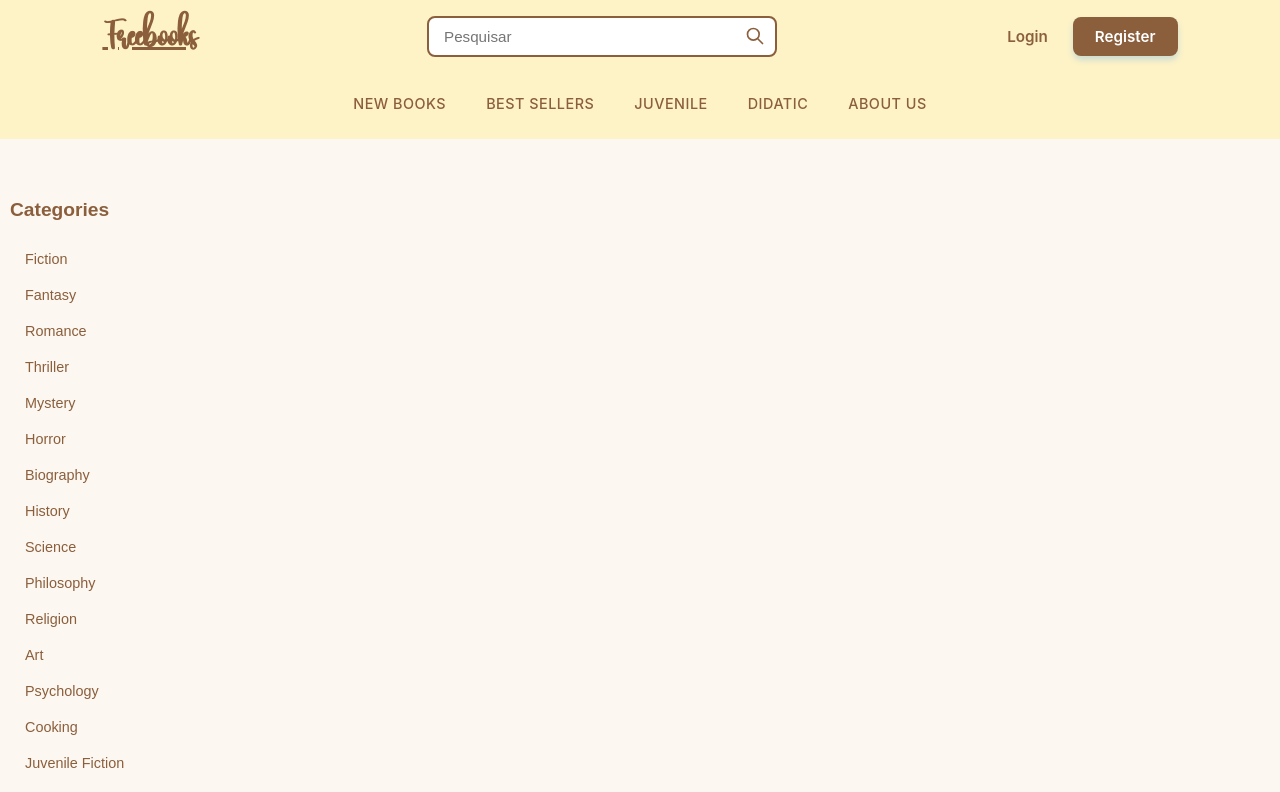
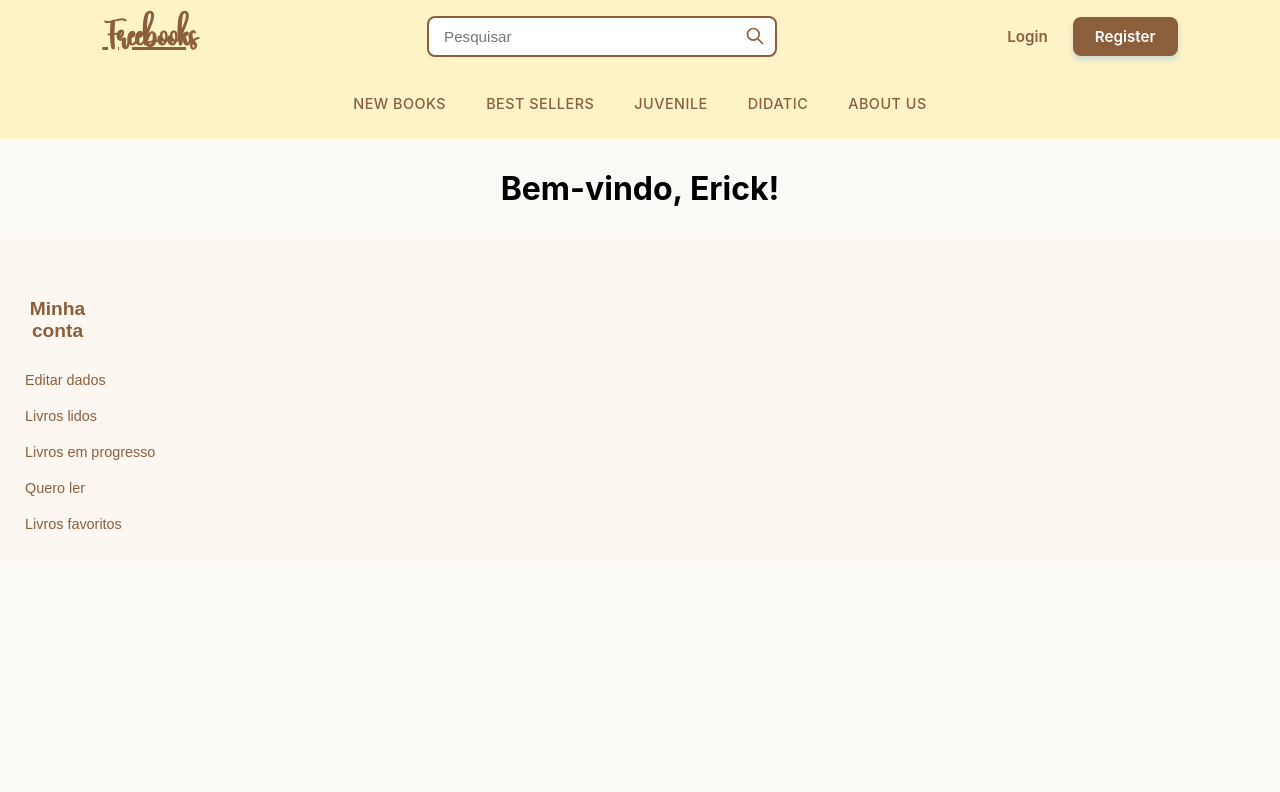
Before and after one commit to da7th/freebooks, a React (Create React App) app in the folder frontend/: page /conta in a window 1280 px wide. Shown: the top 792 px of the page. Built offline with nearby package versions, Linux system fonts and the light colour scheme; no server answers.

Commit message:
changes my account sidebar content

```diff
--- a/frontend/src/components/Sidebar/Sidebar.jsx
+++ b/frontend/src/components/Sidebar/Sidebar.jsx
@@ -1,7 +1,7 @@
 import "./Sidebar.css";
 // import { useState, useEffect } from "react";
 
-function Sidebar({onSelectGenre, activeGenre}) {
+function Sidebar({onSelectGenre, onSelectItem, activeGenre, title = "Categories", items = []}) {
 
 const categories = [
   'Fiction', 'Fantasy', 'Romance', 'Thriller', 'Mystery', 'Horror',
@@ -16,12 +16,17 @@ const categories = [
   'Family', 'Relationships', 'Humor'
 ];
 
+const listToRender = items.length > 0 ? items : categories;
+
   return (
     <div className="sidebar-div">
-      <h2 className="sidebar-title">Categories</h2>
+      <h2 className="sidebar-title">{title}</h2>
       <nav className="sidebar-nav">
-        {categories.map(cat => (
-        <button key={cat} onClick={() => onSelectGenre(cat.toLowerCase())} className="x-name">
+        {listToRender.map(cat => (
+        <button key={cat} onClick={() => {
+          if (onSelectItem) onSelectItem(cat);
+          else if (onSelectGenre) onSelectGenre(cat.toLowerCase());
+        }} className={`x-name ${activeGenre === cat.toLowerCase() ? 'active' : ''}`}>
           {cat}
         </button>
         ))}
--- a/frontend/src/pages/Account/Account.jsx
+++ b/frontend/src/pages/Account/Account.jsx
@@ -5,12 +5,28 @@ import Main from '../../components/Main/Main';
 import Sidebar from '../../components/Sidebar/Sidebar';
 
 function Account() {
+
+  const accountMenu = ['Editar dados', 'Livros lidos', 'Livros em progresso', 'Quero ler', 'Livros favoritos'];
+
+  const handleMenuClick = (item) => {
+    console.log("Clicou em: ", item);
+  }
+
   return (
     <div className="app-container">
       <Header />
       <Navbar />
+
+      <h1 style={{ textAlign: 'center', margin: '30px 0' }}>Bem-vindo, Erick!</h1>
+
       <div className="main-layout">
-        <Sidebar />
+
+        <Sidebar
+        title="Minha conta"
+        items={accountMenu}
+        onSelectItem={handleMenuClick}
+        />
+
         <div className="content">
            <Main />
         </div>
```
